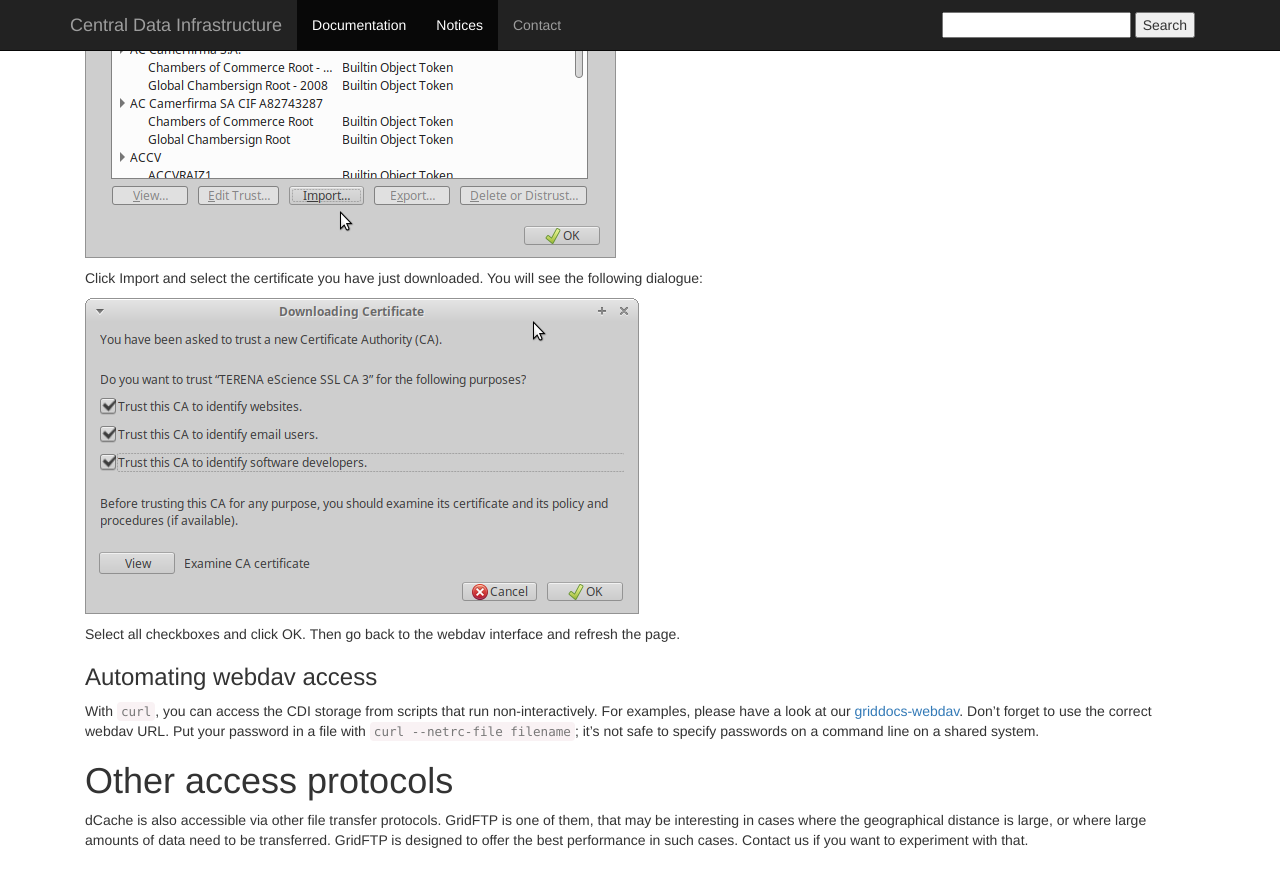
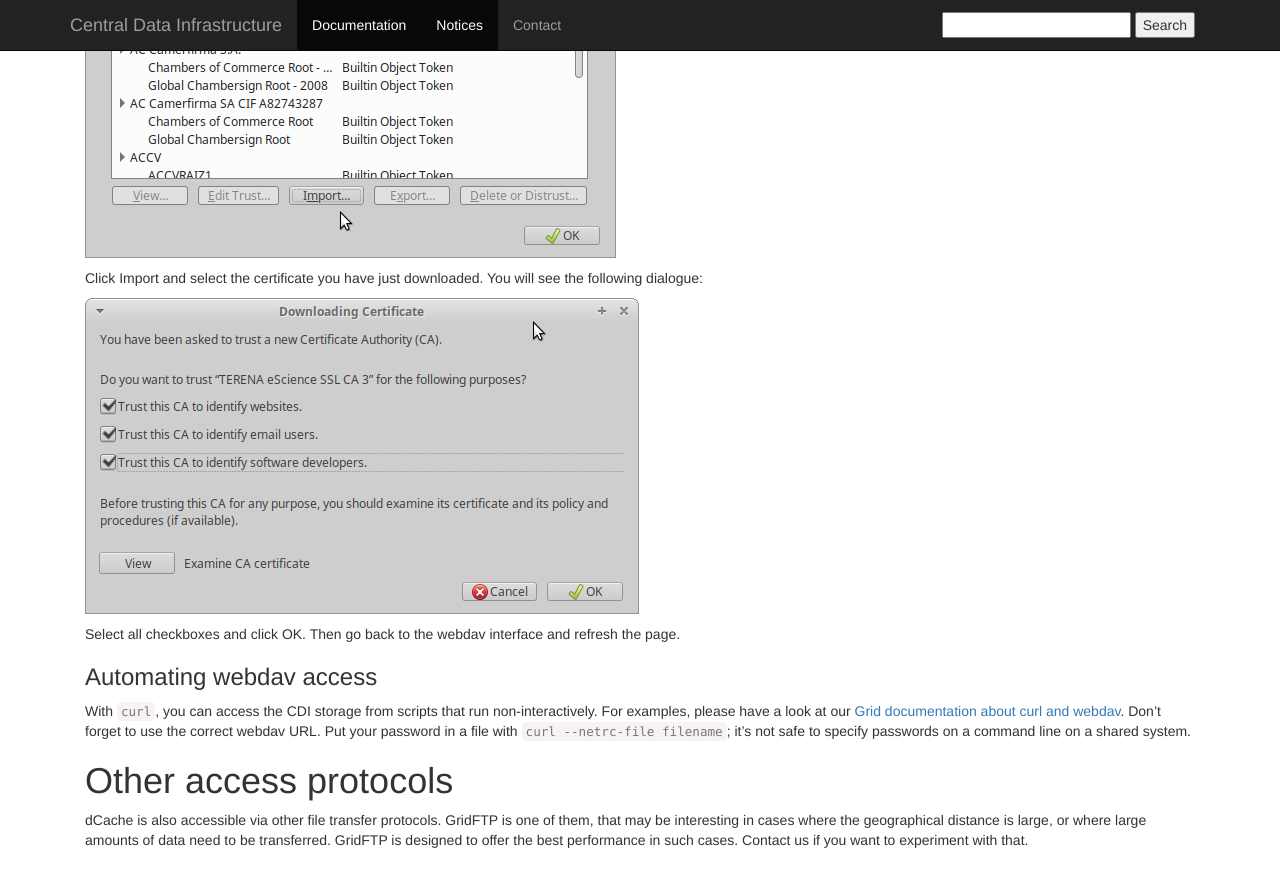
Before and after one commit to sara-nl/cdidocs, a Jekyll site: the page built from index.markdown, in a window 1280 px wide and 900 px high, scrolled down 3269 px. Shown: the top 887 px of the window. Built offline with Jekyll 4.4.1, drawn with Linux system fonts in a browser that asks for light colours.

Commit message:
Fix link description

```diff
--- a/index.markdown
+++ b/index.markdown
@@ -63,7 +63,7 @@ Select all checkboxes and click OK. Then go back to the webdav interface and ref
 
 ### Automating webdav access
 
-With `curl`, you can access the CDI storage from scripts that run non-interactively. For examples, please have a look at our [griddocs-webdav](http://doc.grid.surfsara.nl/en/latest/Pages/Advanced/storage_clients/webdav.html#webdav "Grid documentation about curl & webdav"). Don't forget to use the correct webdav URL. Put your password in a file with `curl --netrc-file filename`; it's not safe to specify passwords on a command line on a shared system.
+With `curl`, you can access the CDI storage from scripts that run non-interactively. For examples, please have a look at our [Grid documentation about curl and webdav](http://doc.grid.surfsara.nl/en/latest/Pages/Advanced/storage_clients/webdav.html#webdav "Grid documentation about curl & webdav"). Don't forget to use the correct webdav URL. Put your password in a file with `curl --netrc-file filename`; it's not safe to specify passwords on a command line on a shared system.
 
 # Other access protocols
 
```
